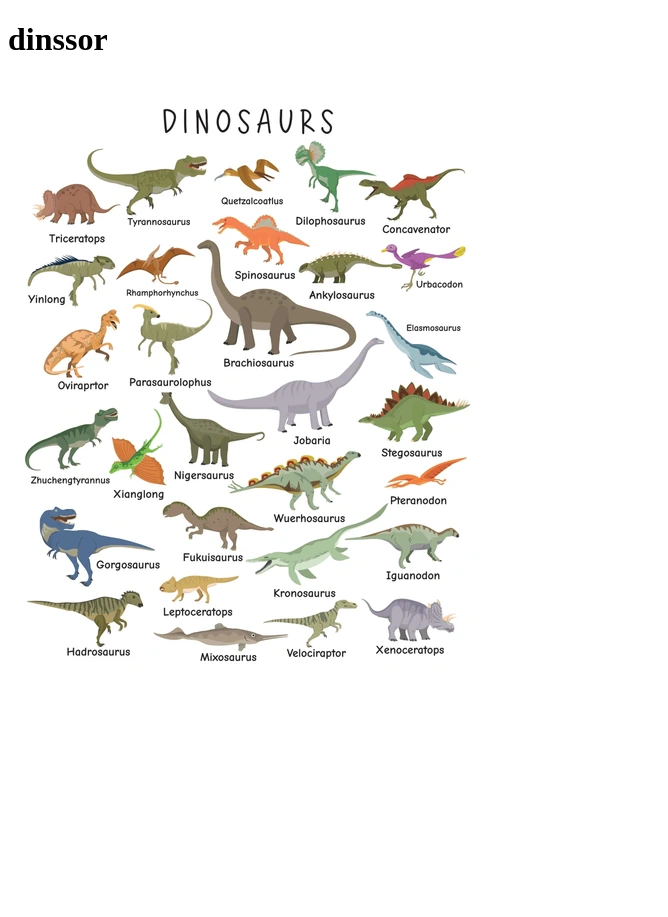
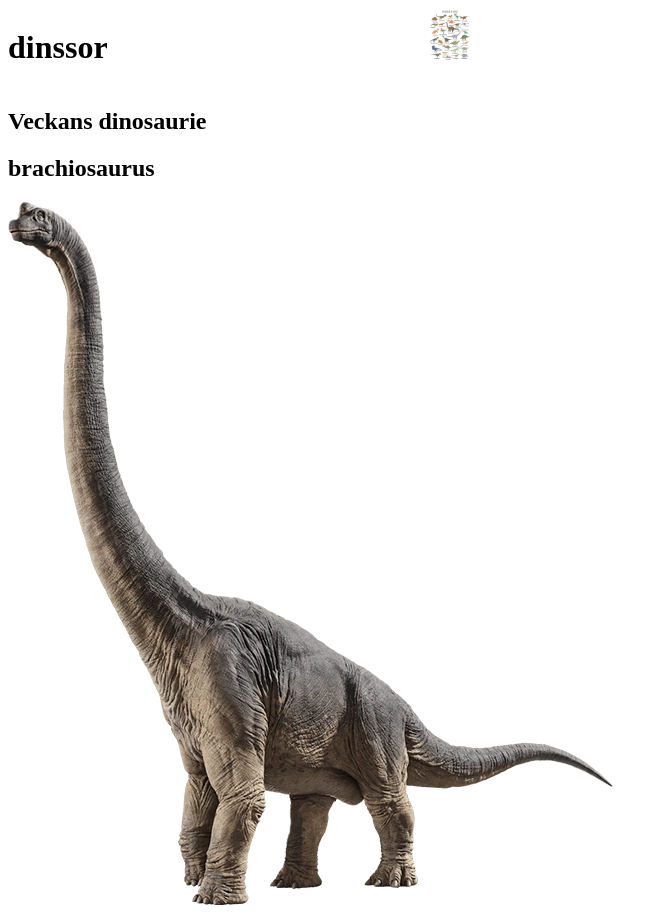
Before and after one commit to emilte21a/dinosaurie, a plain HTML site: page index.html in a window 1280 px wide. Shown: the whole page, without its empty margins (0-668 px from the left). Before the commit the page ends 800 px from the top, so only its background shows below. Drawn offline with Linux system fonts and the light colour scheme.

Commit message:
fina hemsida

```diff
--- a/index.html
+++ b/index.html
@@ -10,9 +10,17 @@
 
 <body>
     <header>
-        <h1>dinssor</h1>
+        <header class="HeaderClass">
+            <h1>dinssor</h1>
+            <img class="smallImage" src="dinosaurs_many.webp" alt="dinosaurier">
+        </header>
+        <h2>Veckans dinosaurie</h2>
         <div>
-            <img class="BigImage" src="dinosaurs_many.webp" alt="dinosaurier">
+            <h2>brachiosaurus</h2>
+            <img src="brachio.webp" alt="">
+        </div>
+        <div>
+
         </div>
     </header>
 </body>
--- a/styles.css
+++ b/styles.css
@@ -0,0 +1,9 @@
+.smallImage{
+    width: 10%;
+}
+
+.HeaderClass{
+    display: grid;
+    grid-template-columns: 2fr 2fr 2fr;
+    grid-template-rows: 1fr;
+}
```
Also changed, not shown: brachio.webp (added).
